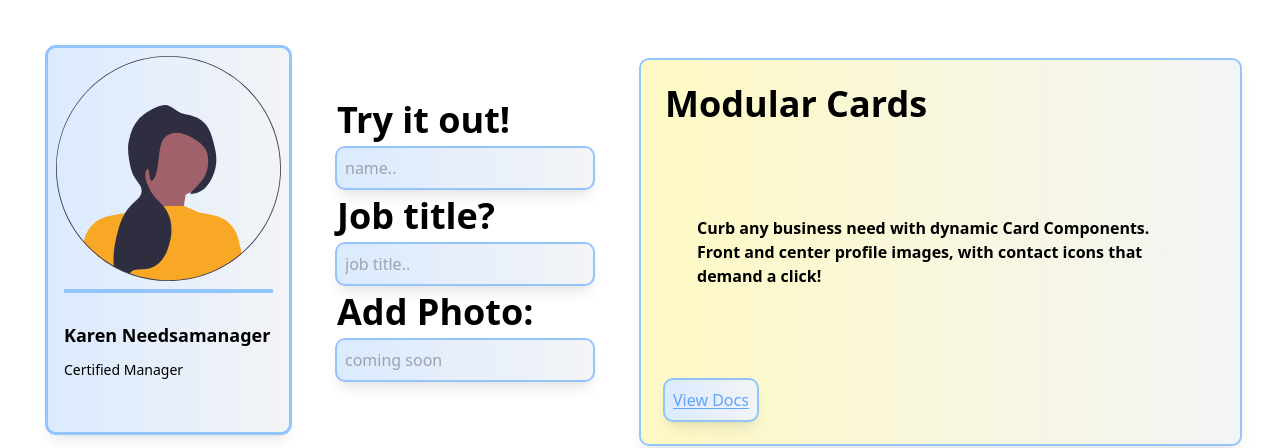
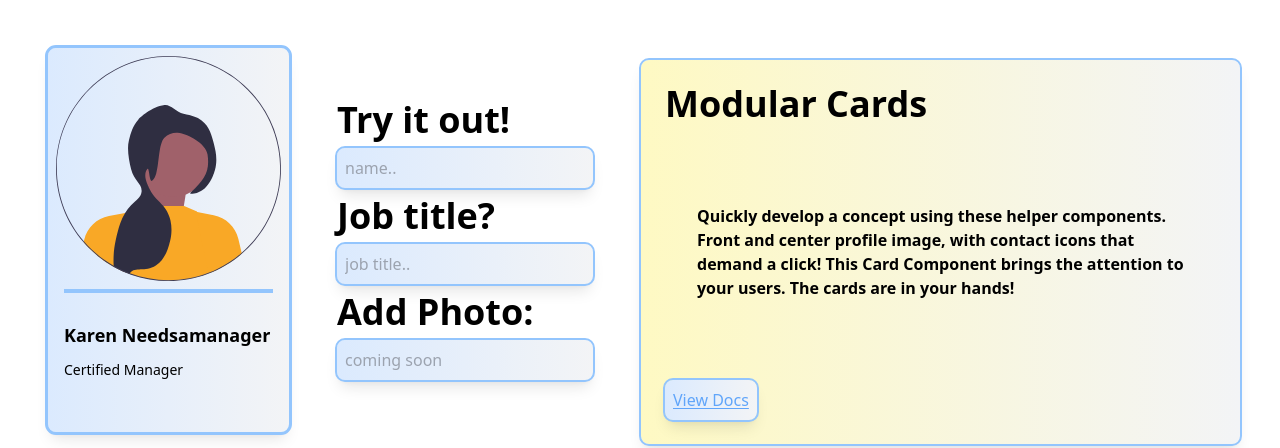
Before and after one commit to GummyGuppy/Svelte-Component-Library, a SvelteKit app: page / in a window 1280 px wide. Shown: the top 448 px of the page. Built offline with nearby package versions, Linux system fonts and the light colour scheme; some icons are missing.

Commit message:
Card description changes

```diff
--- a/src/routes/Components/Card.svelte
+++ b/src/routes/Components/Card.svelte
@@ -4,7 +4,7 @@
     import Image from './Icons/Profile.svelte'
     import Drawing from './Icons/ProfileDrawing.svelte'
 
-let name, title = ''
+export let name, title = ''
 
 </script>
 
@@ -77,12 +77,15 @@ bg-gradient-to-r from-blue-100 to-gray-100'>
 
 
             <h1 class="font-extrabold text-4xl">Modular Cards</h1>
-            <p class="font-bold p-8">Curb any business need with dynamic Card Components.
-                Front and center profile images, with contact icons that demand a click!</p>
+            <p class="font-bold p-8">Quickly develop a concept using these helper components.
+                Front and center profile image, with contact icons that demand a click! This Card Component
+                brings the attention to your users. The cards are in your hands!  </p>
 
             <h3 class="bg-gradient-to-r from-blue-100 self-center lg:self-start
             to-gray-100 p-2 outline w-fit outline-2 outline-blue-300 rounded-lg shadow-lg">
-                <a href="https://www.google.com" class="text-blue-400 underline underline-offset-2">View Docs</a>
+                <a href="https://github.com/GummyGuppy/Svelte-Component-Library/blob/master/README.md"
+                    target="_blank"
+                    class="text-blue-400 underline underline-offset-2">View Docs</a>
             </h3>
 
 
```
